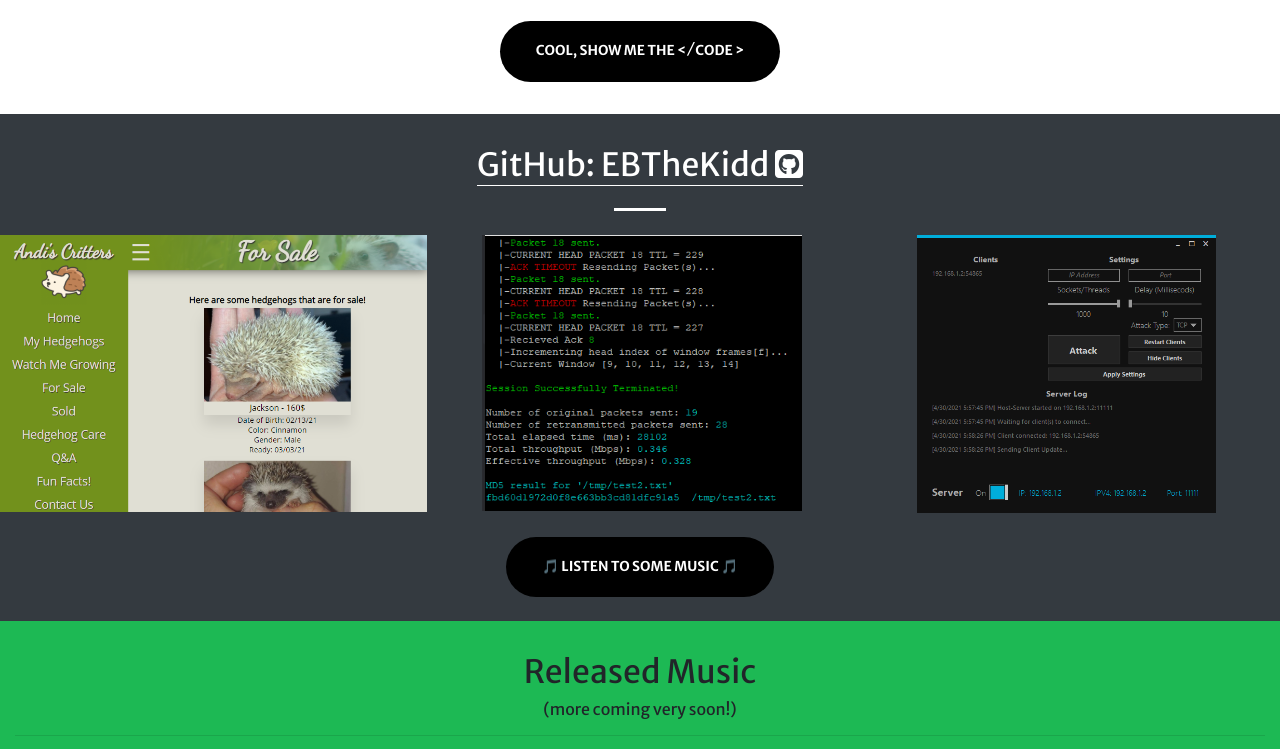
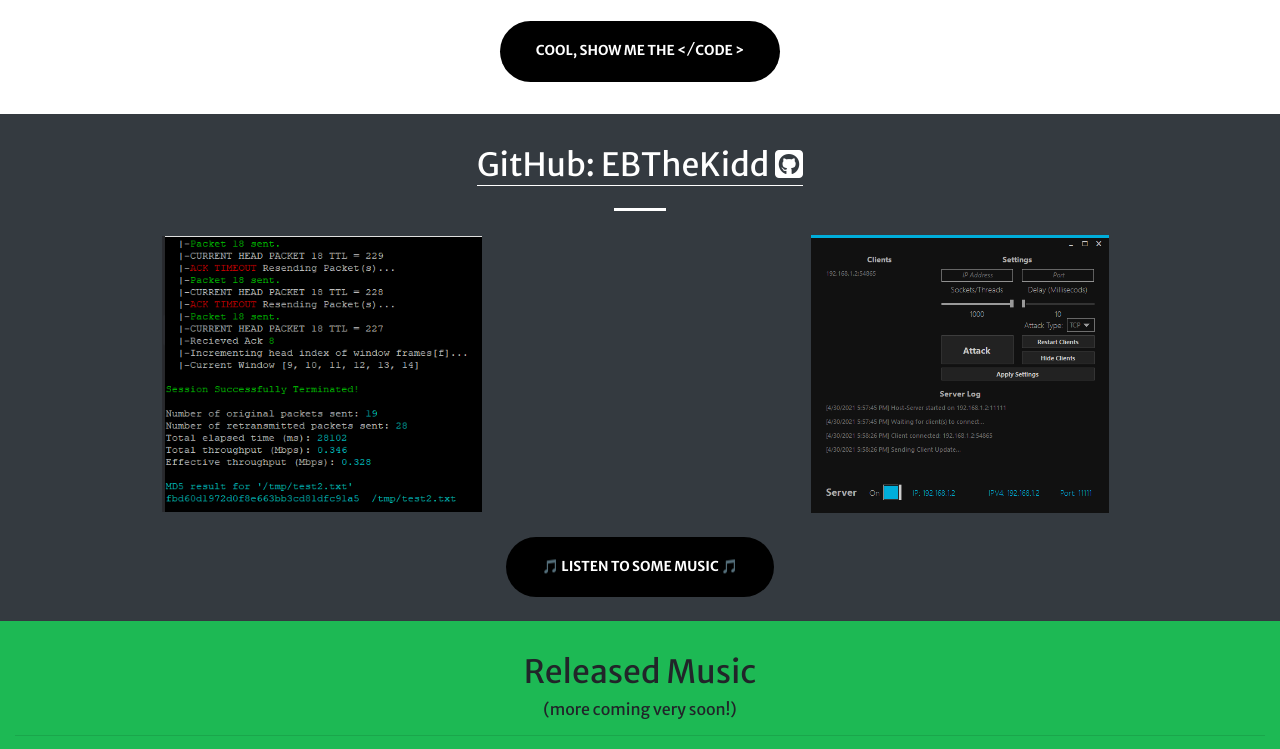
Before and after one commit to EBTheKidd/EBTheKidd.github.io, a plain HTML site: page index.html in a window 1280 px wide. Shown: the part 1661-2410 px from the top of the page. Drawn offline with nearby package versions, Linux system fonts and the light colour scheme.

Commit message:
fixed github section

```diff
--- a/index.html
+++ b/index.html
@@ -194,21 +194,8 @@
     <!-- GitHub links below -->
     <div class="container-fluid p-0">  <!-- p-0 makes the images go edge to edge (no padding) -->
       <div class="row no-gutters">
-        <!-- First Link: source code for Andi's Critters Project -->
-        <div class="col-lg-4 col-sm-6">
-          <a class="portfolio-box" href="https://github.com/EBTheKidd/CS268Project1">
-            <img class="img-responsive" width="100%" height="auto" src="img/portfolio/thumbnails/1.png" alt="">
-            <div class="portfolio-box-caption">
-              <div class="portfolio-box-caption-content">
-                <div class="project-category text-faded">Andi's Critters</div>
-                <div class="project-name">Source code for a hedgehog selling website</div>
-              </div>
-            </div>
-          </a>
-        </div>
-
         <!-- Second Link: source code for SWP -->
-        <div class="col-lg-4 col-sm-6">
+        <div class="col-lg-4 col-sm-6" style="margin: auto;">
           <a class="portfolio-box" href="https://github.com/EBTheKidd/CS462Project" >
             <img class="img-responsive" width="75%" height="auto" src="img/portfolio/thumbnails/2.png" alt="" style="margin-left: 13%;">
             <div class="portfolio-box-caption">
@@ -225,7 +212,7 @@
         </div>
 
         <!-- Third Link: source code for Botnet -->
-        <div class="col-lg-4 col-sm-6">
+        <div class="col-lg-4 col-sm-6" style="margin: auto;">
           <a class="portfolio-box" href="https://github.com/EthanD94/scrabble">
             <img class="img-responsive" width="70%" height="auto" src="img/portfolio/thumbnails/5.png" alt="" style="margin-left: 15%;">
             <div class="portfolio-box-caption">
```
Also changed, not shown: img/portfolio/thumbnails/1.PNG (deleted).
